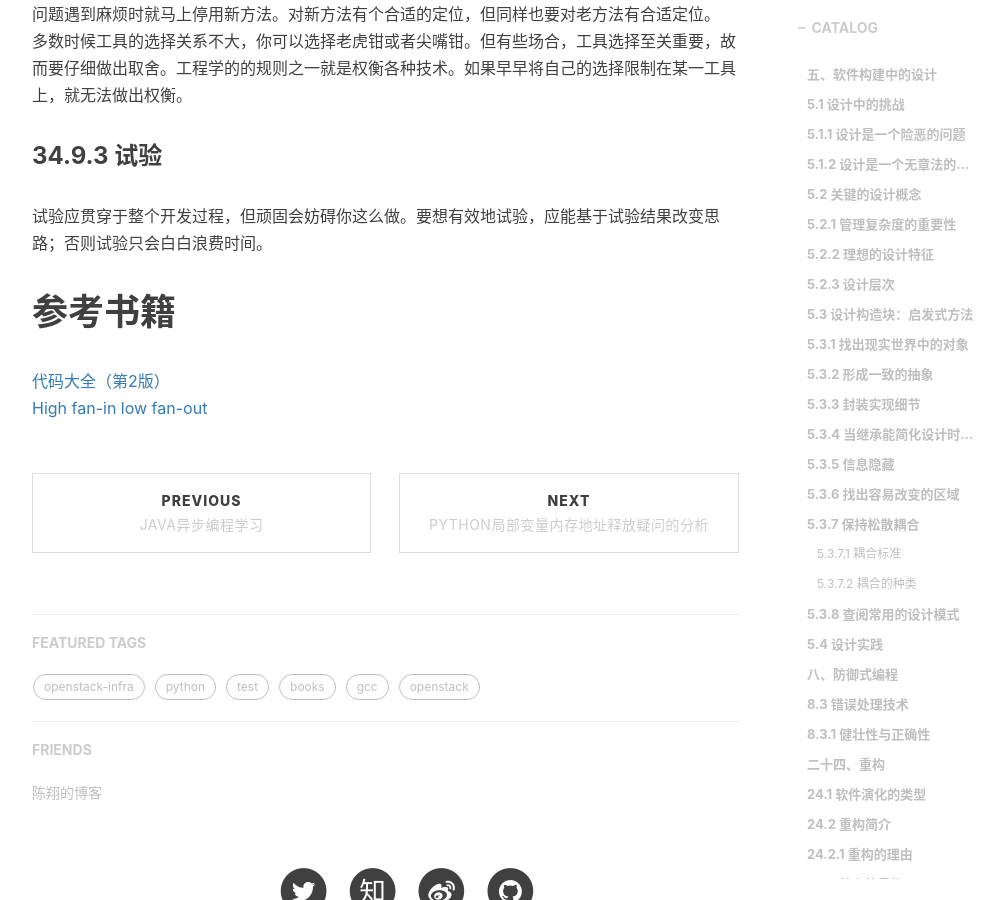
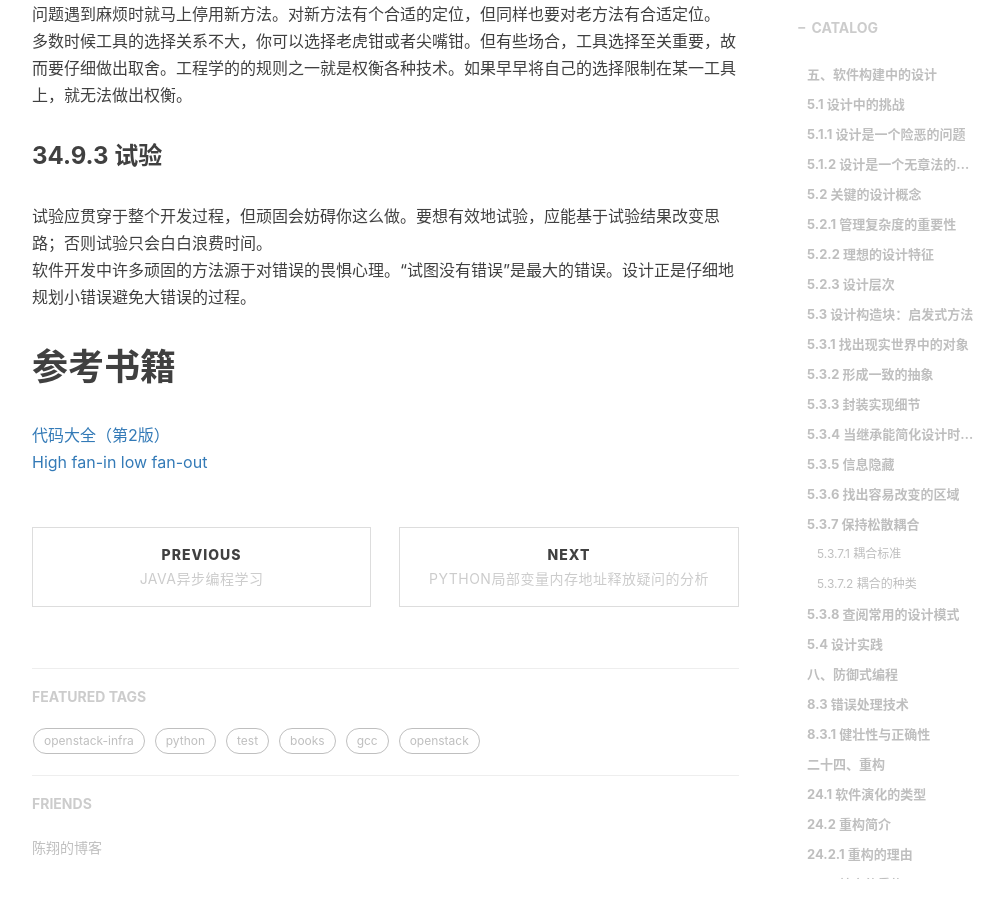
Before and after one commit to shihai1991/shihai1991.github.io, a Jekyll site: the page built from _posts/2022-05-28-代码大全2.md, in a window 1280 px wide and 900 px high, scrolled down 9794 px. Shown: the whole window, without its empty margins (233-1236 px from the left). Built offline with Jekyll 4.4.1, drawn with Linux system fonts in a browser that asks for light colours; nearby versions of some CDN libraries; comment, search, counter and statistics services are not loaded.

Commit message:
Update 2022-05-28-代码大全2.md

```diff
--- a/_posts/2022-05-28-代码大全2.md
+++ b/_posts/2022-05-28-代码大全2.md
@@ -255,6 +255,7 @@ time: '2022.06.01 15:52:00'
 
 ### 34.9.3 试验
 试验应贯穿于整个开发过程，但顽固会妨碍你这么做。要想有效地试验，应能基于试验结果改变思路；否则试验只会白白浪费时间。
+软件开发中许多顽固的方法源于对错误的畏惧心理。“试图没有错误”是最大的错误。设计正是仔细地规划小错误避免大错误的过程。
 
 # 参考书籍
 [代码大全（第2版）](https://book.douban.com/subject/1477390/)
```
